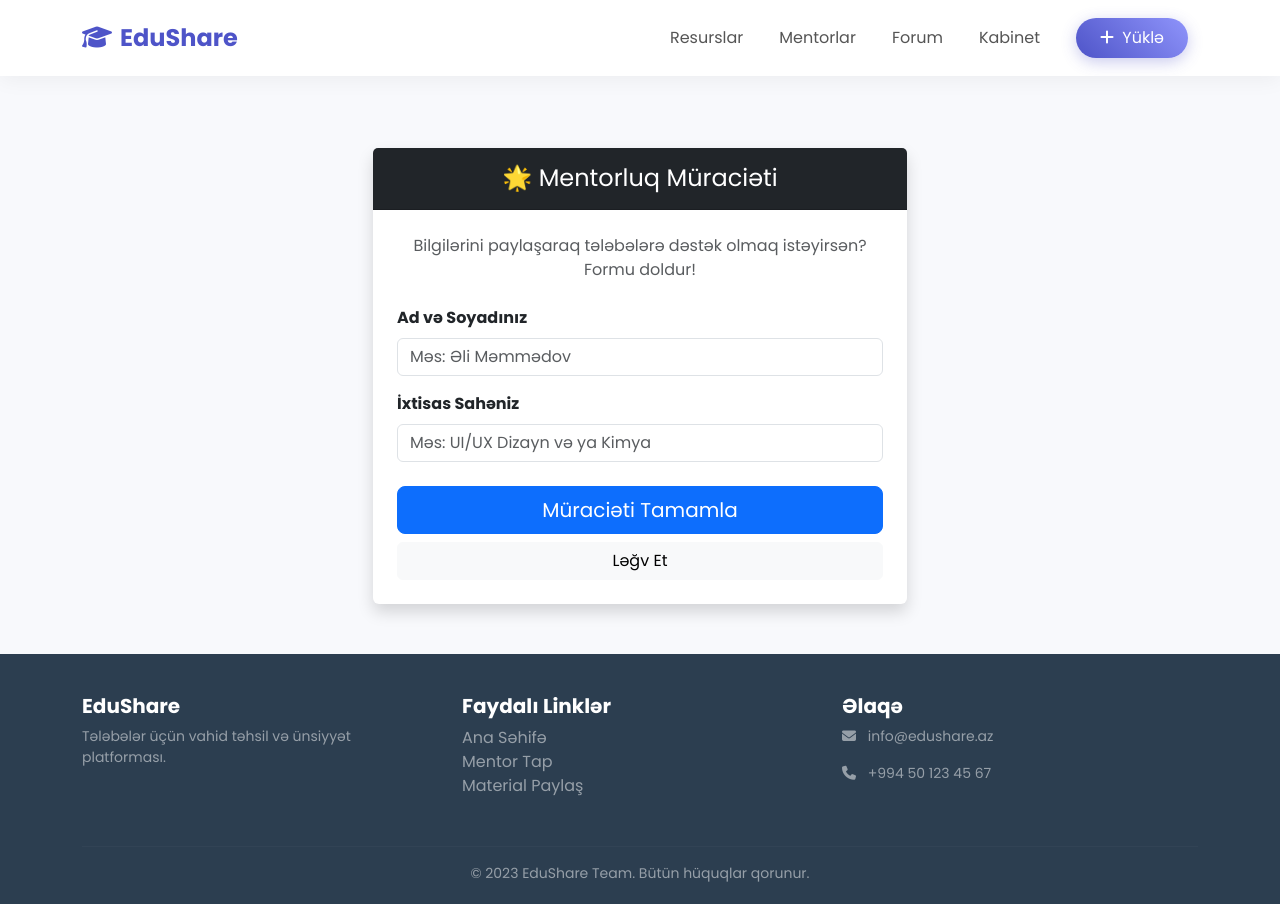
After one commit to safarovyusif/EduShare-Platform, a Flask app: template templates/become_mentor.html in a window 1280 px wide. The commit adds this page. Run offline with Flask 3, Linux system fonts and the light colour scheme; the template is opened without the code that fills it, so the values that code supplies are empty.

Commit message:
(frontend): complete navigation flows for forum and mentor applications

```diff
--- /dev/null
+++ b/templates/become_mentor.html
@@ -0,0 +1,31 @@
+{% extends "base.html" %}
+{% block content %}
+<div class="container mt-5">
+    <div class="row justify-content-center">
+        <div class="col-md-6">
+            <div class="card shadow border-0">
+                <div class="card-header bg-dark text-white text-center py-3">
+                    <h4 class="mb-0">🌟 Mentorluq Müraciəti</h4>
+                </div>
+                <div class="card-body p-4">
+                    <p class="text-muted text-center mb-4">Bilgilərini paylaşaraq tələbələrə dəstək olmaq istəyirsən? Formu doldur!</p>
+                    <form action="{{ url_for('become_mentor') }}" method="POST">
+                        <div class="mb-3">
+                            <label class="form-label fw-bold">Ad və Soyadınız</label>
+                            <input type="text" name="name" class="form-control" placeholder="Məs: Əli Məmmədov" required>
+                        </div>
+                        <div class="mb-3">
+                            <label class="form-label fw-bold">İxtisas Sahəniz</label>
+                            <input type="text" name="subject" class="form-control" placeholder="Məs: UI/UX Dizayn və ya Kimya" required>
+                        </div>
+                        <div class="d-grid gap-2 mt-4">
+                            <button type="submit" class="btn btn-primary btn-lg">Müraciəti Tamamla</button>
+                            <a href="{{ url_for('mentors') }}" class="btn btn-light">Ləğv Et</a>
+                        </div>
+                    </form>
+                </div>
+            </div>
+        </div>
+    </div>
+</div>
+{% endblock %}
--- a/templates/forum.html
+++ b/templates/forum.html
@@ -3,7 +3,9 @@
 {% block content %}
 <div class="d-flex justify-content-between align-items-center mb-4">
     <h2>💬 Sual-Cavab Forumu</h2>
-    <button class="btn btn-success"><i class="fas fa-plus me-2"></i>Yeni Mövzu Aç</button>
+    <a href="{{ url_for('new_topic') }}" class="btn btn-success">
+    <i class="fas fa-plus me-2"></i>Yeni Mövzu Aç
+    </a>
 </div>
 
 <div class="list-group shadow-sm">
--- a/templates/mentors.html
+++ b/templates/mentors.html
@@ -6,9 +6,9 @@
         <h2 class="fw-bold text-dark">Ekspert Mentorlar</h2>
         <p class="text-muted mb-0">Sualın var? Təcrübəli tələbələrdən kömək al.</p>
     </div>
-    <button class="btn btn-dark rounded-pill px-4 shadow">
-        <i class="fas fa-hand-sparkles me-2 text-warning"></i> Mentor Olmaq İstəyirəm
-    </button>
+    <a href="{{ url_for('become_mentor') }}" class="btn btn-dark rounded-pill px-4 shadow text-decoration-none">
+    <i class="fas fa-hand-sparkles me-2 text-warning"></i> Mentor Olmaq İstəyirəm
+</a>
 </div>
 
 <div class="row g-4">
```
Also changed, not shown: templates/new_topic.html (added, +26 -0 lines).
